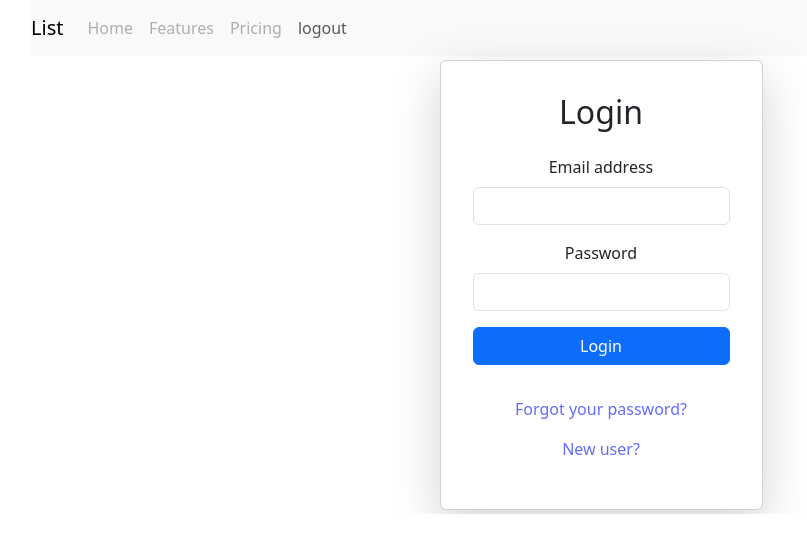
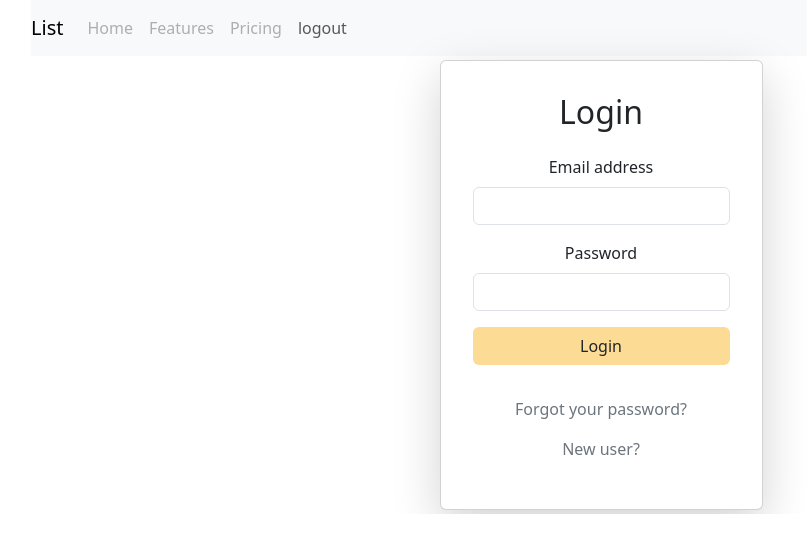
Before and after one commit to Bazajee/toDo, a React (Vite) app: page /login in a window 1280 px wide. Shown: the top 552 px of the page, without its empty margins (39-846 px from the left). Built offline with nearby package versions, Linux system fonts and the light colour scheme.

Commit message:
css update

```diff
--- a/src/index.css
+++ b/src/index.css
@@ -99,5 +99,5 @@ button:focus-visible {
 
 /* Apply the animation to the SVG */
 .rotate {
-  animation: spin 1s linear infinite;
+  animation: spin 1s linear infinite
 }
--- a/src/pages/loginPage.jsx
+++ b/src/pages/loginPage.jsx
@@ -58,13 +58,13 @@ const loginPage = () => {
                             required
                         />
                     </div>
-                    <button type="submit" className="btn btn-primary w-100">
+                    <button type="submit" className="btn bg-yellow w-100">
                         Login
                     </button>
                 </form>
                 <div className="text-center mt-3">
                     <div className="text-center mt-3">
-                        <a href="#" className="text-decoration-none">
+                        <a href="#" className="text-decoration-none link-secondary" >
                             Forgot your password?
                         </a>
                     </div>
@@ -72,7 +72,7 @@ const loginPage = () => {
                         <a
                             href="#"
                             onClick={navigateToSIgnUp}
-                            className="text-decoration-none"
+                            className="text-decoration-none link-secondary"
                         >
                             New user?{" "}
                         </a>
```
